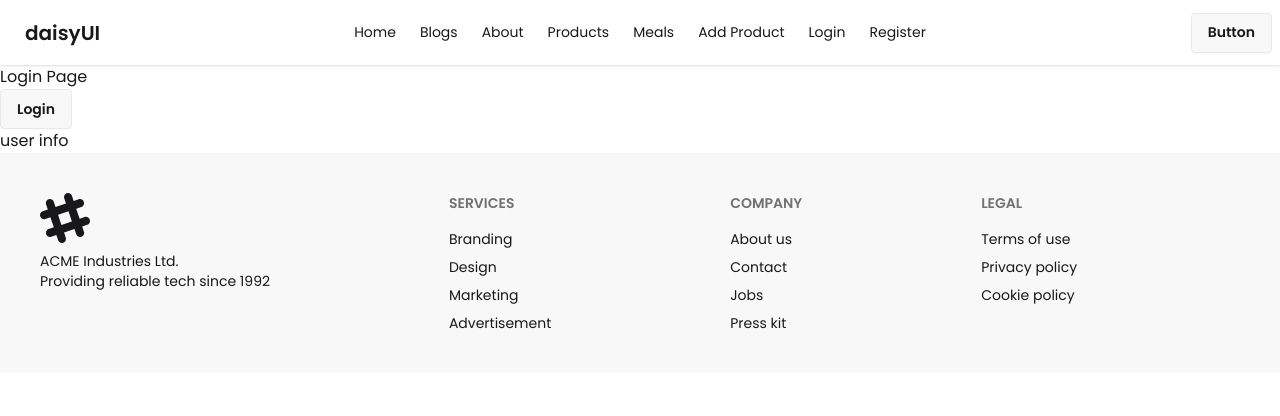
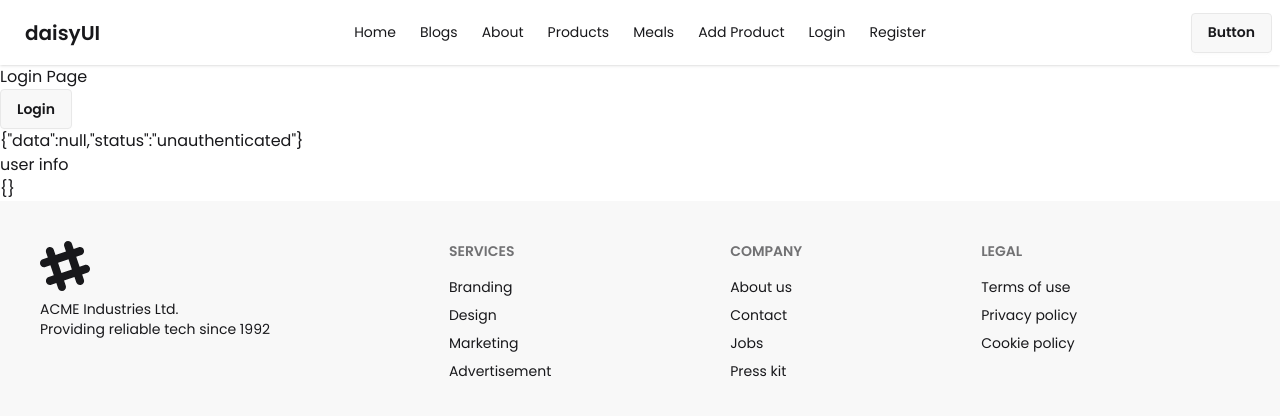
Before and after one commit to md-abu-naim/first-next-app, a Next.js app: page /login in a window 1280 px wide. Shown: the top 416 px of the page. Built offline with nearby package versions, Linux system fonts and the light colour scheme; no server answers.

Commit message:
get user in server page

```diff
--- a/src/app/(authPages)/login/page.jsx
+++ b/src/app/(authPages)/login/page.jsx
@@ -1,14 +1,17 @@
+import { authOptions } from "@/app/api/auth/[...nextauth]/route";
 import LoginButton from "@/app/Components/LoginButton";
 import UserInfo from "@/app/Components/UserInfo";
-
+import { getServerSession } from "next-auth";
 
 const Login = () => {
+    const session = getServerSession(authOptions)
     return (
         <div>
             <h1>Login Page</h1>
             {/* <button onClick={() => signIn()}>Login</button> */}
             <LoginButton />
             <UserInfo />
+            <p>{JSON.stringify(session)}</p>
         </div>
     );
 };
--- a/src/app/Components/UserInfo.jsx
+++ b/src/app/Components/UserInfo.jsx
@@ -4,9 +4,9 @@ import { useSession } from "next-auth/react";
 
 const UserInfo = () => {
     const session = useSession()
-    console.log(session);
     return (
         <div>
+            <p>{JSON.stringify(session)}</p>
             user info
         </div>
     );
--- a/src/app/api/auth/[...nextauth]/route.js
+++ b/src/app/api/auth/[...nextauth]/route.js
@@ -2,7 +2,7 @@
 import NextAuth from "next-auth"
 import CredentialsProvider from "next-auth/providers/credentials"
 
-const handler = NextAuth({
+export const authOptions = {
     providers: [
         CredentialsProvider({
             // The name to display on the sign in form (e.g. 'Sign in with...')
@@ -41,6 +41,8 @@ const handler = NextAuth({
             }
         })
     ],
-})
+}
+
+const handler = NextAuth(authOptions)
 
 export { handler as GET, handler as POST }
```
